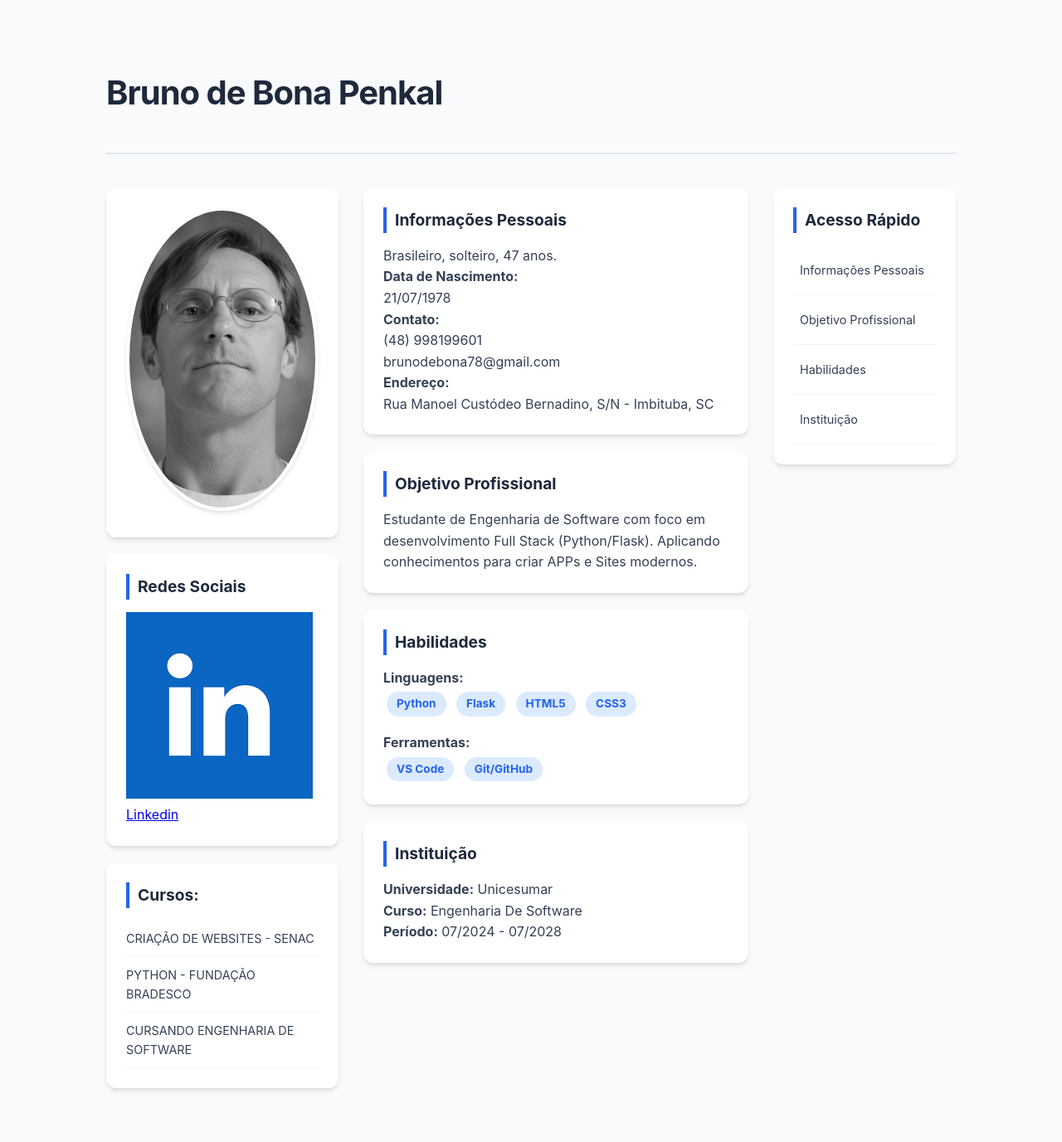
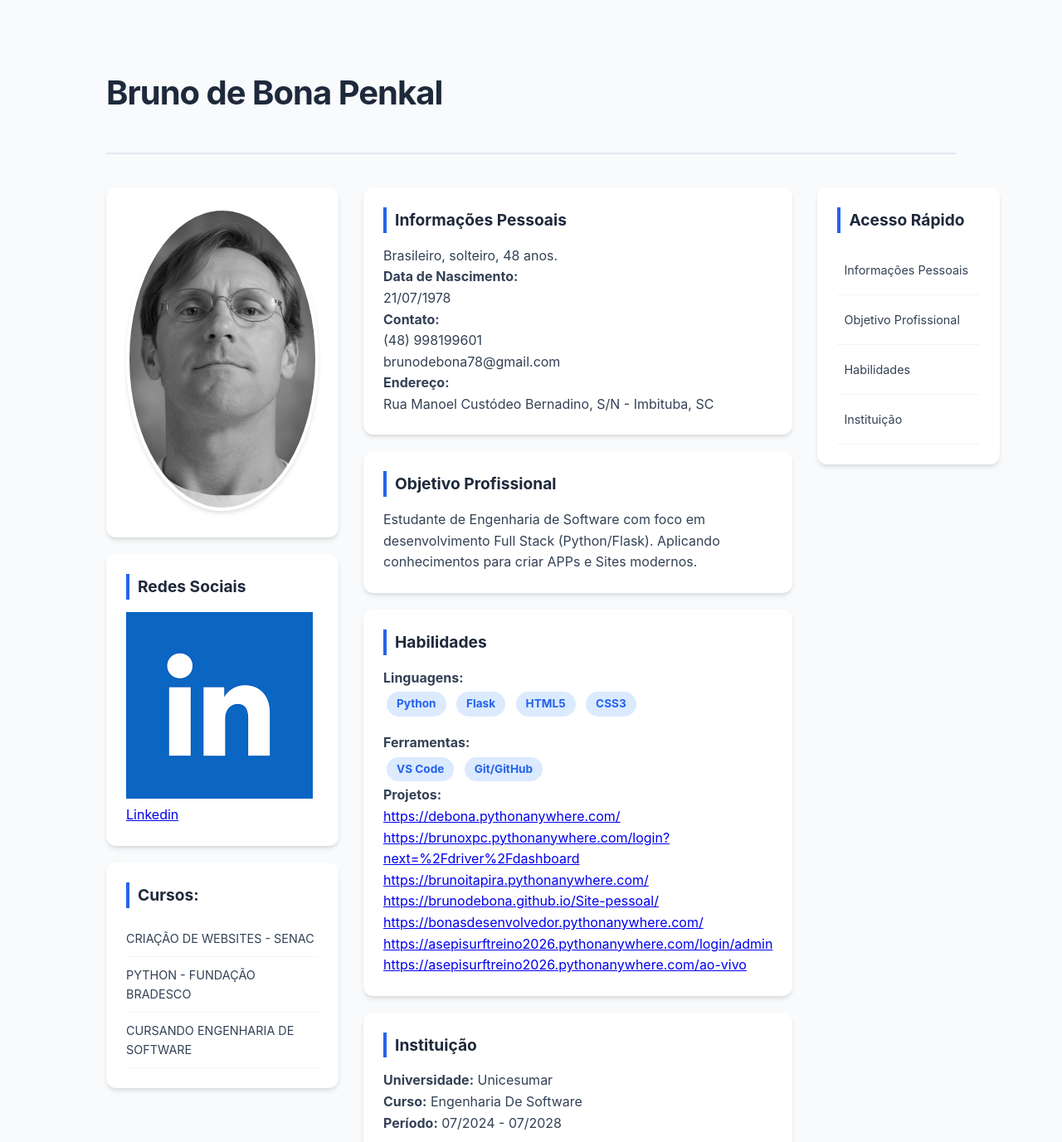
Before and after one commit to Brunodebona/curriculo, a plain HTML site: page index.html in a window 1280 px wide. Shown: the top 1377 px of the page at 83% size. Drawn offline with Linux system fonts and the light colour scheme.

Commit message:
Update personal info and add project links
Updated personal information age and added project links.

```diff
--- a/index.html
+++ b/index.html
@@ -51,7 +51,7 @@
       <section class="middle-column">
         <div class="card" id="personal-information">
           <h2>Informações Pessoais</h2>
-          <p>Brasileiro, solteiro, 47 anos.</p>
+          <p>Brasileiro, solteiro, 48 anos.</p>
           <h4>Data de Nascimento:</h4>
           <p>21/07/1978</p>
           <h4>Contato:</h4>
@@ -79,6 +79,15 @@
           <p style="margin-top: 15px"><strong>Ferramentas:</strong></p>
           <span class="skill-tag">VS Code</span>
           <span class="skill-tag">Git/GitHub</span>
+
+           <p><strong>Projetos:</strong></p>
+          <a href="https://debona.pythonanywhere.com/" target="_blank">https://debona.pythonanywhere.com/</a>
+        	<a href="https://brunoxpc.pythonanywhere.com/login?next=%2Fdriver%2Fdashboard" target="_blank">https://brunoxpc.pythonanywhere.com/login?next=%2Fdriver%2Fdashboard</a>
+          <a href="https://brunoitapira.pythonanywhere.com/" target="_blank">https://brunoitapira.pythonanywhere.com/</a>
+          <a href="https://brunodebona.github.io/Site-pessoal/" target="_blank">https://brunodebona.github.io/Site-pessoal/</a>
+          <a href="https://bonasdesenvolvedor.pythonanywhere.com/" target="_blank">https://bonasdesenvolvedor.pythonanywhere.com/</a>
+          <a href="https://asepisurftreino2026.pythonanywhere.com/login/admin" target="_blank">https://asepisurftreino2026.pythonanywhere.com/login/admin</a>
+          <a href="https://asepisurftreino2026.pythonanywhere.com/ao-vivo" target="_blank">https://asepisurftreino2026.pythonanywhere.com/ao-vivo</a>
         </div>
 
         <div class="card" id="formation">
```
